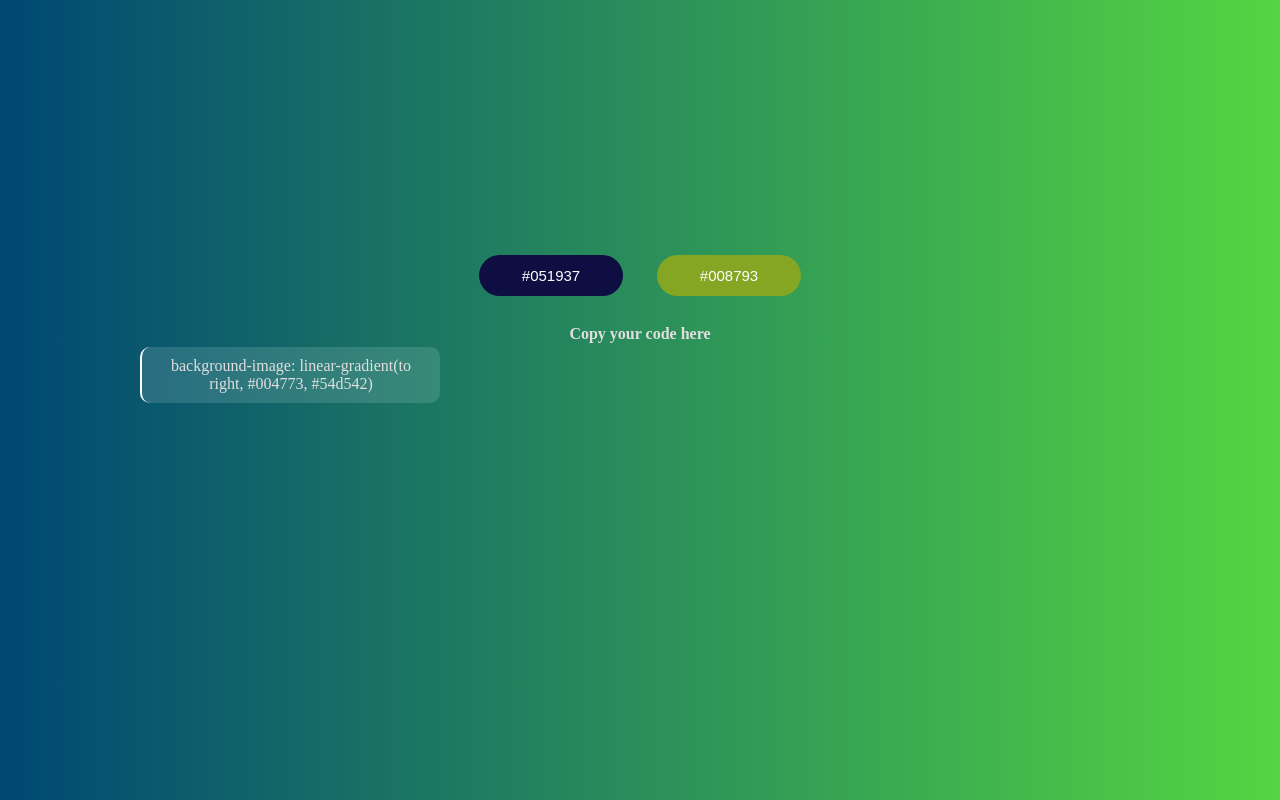
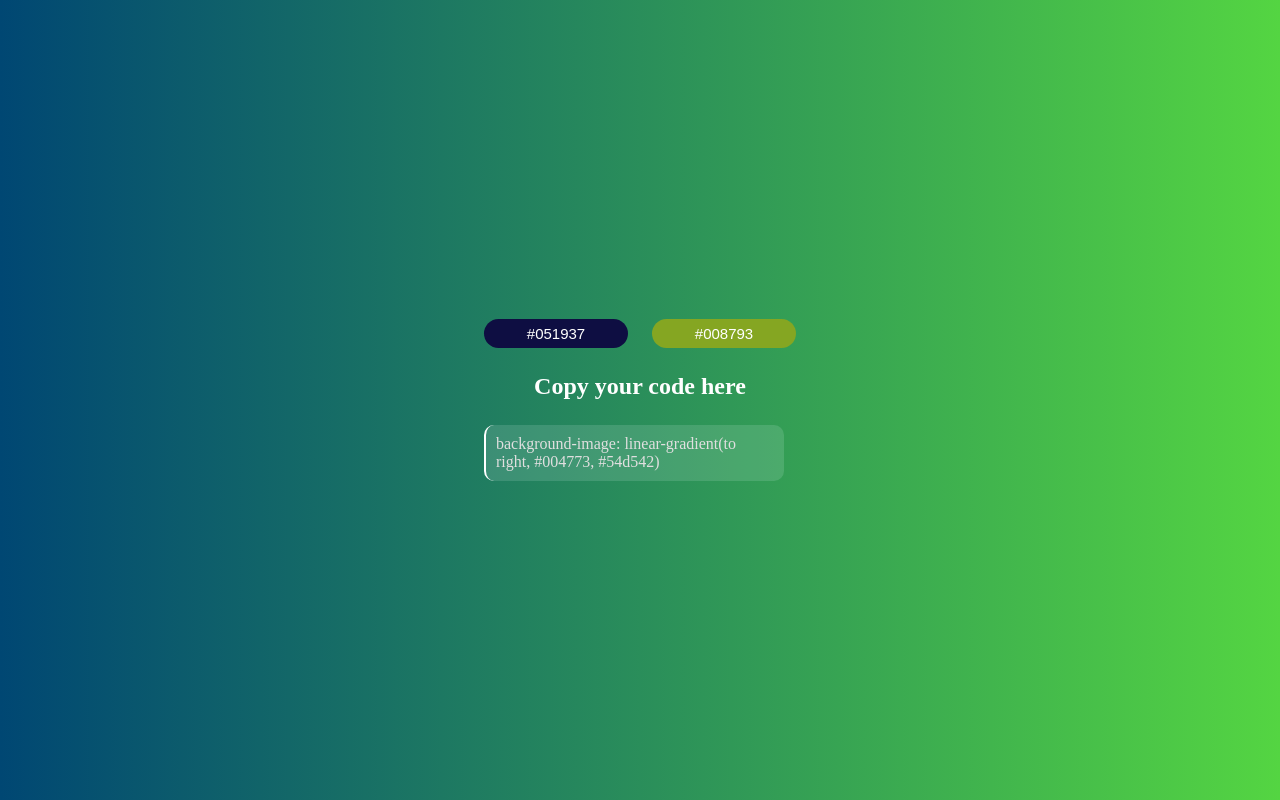
Before and after one commit to hariomsharmacse/Gradient-Color-Generator, a plain HTML site: page index.html in a window 1280 px wide. Drawn offline with Linux system fonts and the light colour scheme.

Commit message:
Update style.css

```diff
--- a/style.css
+++ b/style.css
@@ -9,51 +9,42 @@ body{
 }
 
 section{
-    text-align: center;
-    margin-top: 30vh;
+    width: 100%;
+    height: 100vh;
+    display: grid;
+    place-content: center;
 }
 
 #myButton{
     background-color: rgb(14, 14, 66);
     color: white;
     border-radius: 30px;
-    padding: 12px;
     font-size: 15px;
-    margin: 15px;
     border-style: none;
     width: 9rem;
+    padding: 6px;
+    margin-right: 10px;
 }
 
 #myButton2{
     background-color: rgb(133, 166, 34);
     color: white;
     border-radius: 30px;
-    padding: 12px;
     font-size: 15px;
-    margin: 15px;
     border-style: none;
     width: 9rem;
+    padding: 6px;
+    margin-left: 10px;
 }
 
-h2{
-    font-weight: 600;
-    margin-top: 14px;
-    color: rgb(224, 223, 223);
-    font-size: medium;
-}
 
 .copyCode{
-    margin-top: 30px;
     background-color: rgba(240, 255, 255, 0.134);
-    padding: 10px;
     color: rgb(224, 223, 223);
-    width: 300px;
-    position: absolute;
-    align-items: center;
-    margin-left: 140px;
     border-radius: 10px;
     border-left: 2px solid white;
-    margin-top: 4px;
+    width: 300px;
+    padding: 10px;
 }
 
 button:hover{
@@ -63,3 +54,10 @@ button:hover{
 .copyCode:hover{
         box-shadow: 4px 4px 10px rgb(0, 0, 0);
 }
+
+h2{
+    margin: 25px;
+    text-align: center;
+    color: white;
+    font-weight: 900;
+}
```
